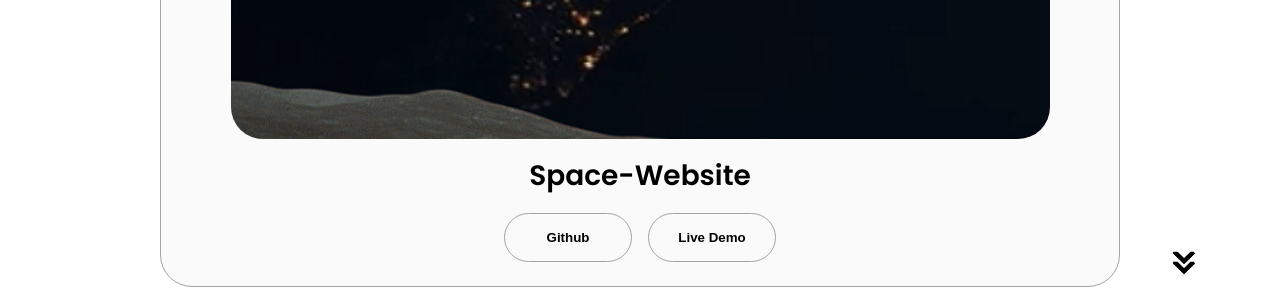
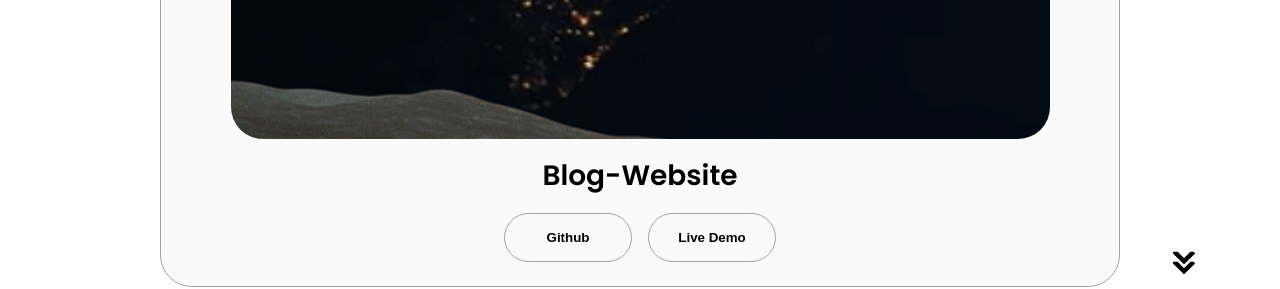
Before and after one commit to Rishavsingh5643/html-css-js-portfolio, a plain HTML site: page index.html in a window 1280 px wide. Shown: the part 3906-4195 px from the top of the page. Drawn offline with Linux system fonts and the light colour scheme.

Commit message:
Update index.html

```diff
--- a/index.html
+++ b/index.html
@@ -271,7 +271,7 @@
                 class="project-img"
               />
             </div>
-            <h2 class="experience-sub-title project-title">Space-Website</h2>
+            <h2 class="experience-sub-title project-title">Blog-Website</h2>
             <div class="btn-container">
               <button
                 class="btn btn-color-2 project-btn"
```
